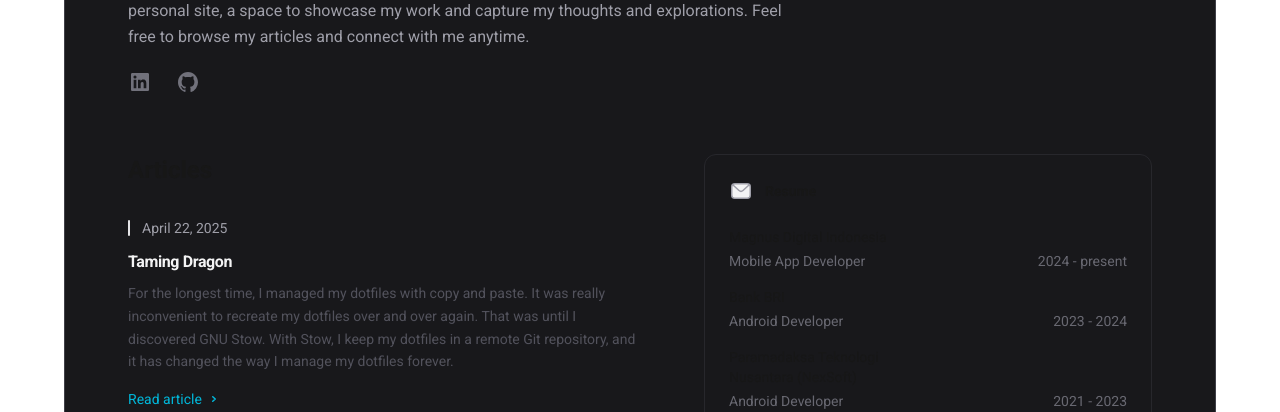
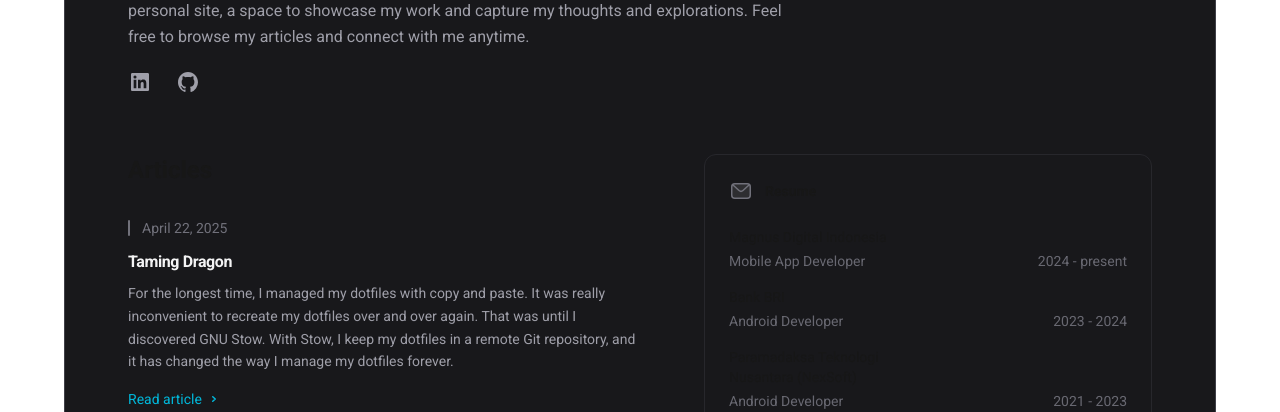
Before and after one commit to deanuharatinu/posisiterakhir, a Next.js app: page / in a window 1280 px wide. Shown: the part 388-800 px from the top of the page. Built offline with nearby package versions, Linux system fonts and the light colour scheme.

Commit message:
feat: delete `dark` class

```diff
--- a/app/about/page.tsx
+++ b/app/about/page.tsx
@@ -48,7 +48,7 @@
       <ul className="space-y-4">
         <li className="flex">
           <a target="_blank"
-            className="group flex items-center text-sm font-medium text-zinc-800 transition hover:text-cyan-500 dark:text-zinc-200 dark:hover:text-cyan-500"
+            className="group flex items-center text-sm font-medium transition text-zinc-200 hover:text-cyan-500"
             href="https://github.com/deanuharatinu">
             <svg
               viewBox="0 0 24 24"
@@ -63,7 +63,7 @@
         <li className="flex">
           <a
             target="_blank"
-            className="group flex text-sm items-center font-medium text-zinc-800 transition hover:text-cyan-500 dark:text-zinc-200 dark:hover:text-cyan-500"
+            className="group flex text-sm items-center font-medium transition text-zinc-200 hover:text-cyan-500"
             href="https://www.linkedin.com/in/deanu-haratinu/">
             <svg
               viewBox="0 0 24 24"
@@ -78,7 +78,7 @@
         <li className="flex">
           <a
             target="_self"
-            className="group flex text-sm items-center font-medium text-zinc-800 transition hover:text-cyan-500 dark:text-zinc-200 dark:hover:text-cyan-500"
+            className="group flex text-sm items-center font-medium transition text-zinc-200 hover:text-cyan-500"
             href="mailto:deanuharatinutuu@gmail.com">
             <svg
               viewBox="0 0 24 24"
@@ -88,7 +88,7 @@
               <path fillRule="evenodd" d="M6 5a3 3 0 0 0-3 3v8a3 3 0 0 0 3 3h12a3 3 0 0 0 3-3V8a3 3 0 0 0-3-3H6Zm.245 2.187a.75.75 0 0 0-.99 1.126l6.25 5.5a.75.75 0 0 0 .99 0l6.25-5.5a.75.75 0 0 0-.99-1.126L12 12.251 6.245 7.187Z">
               </path>
             </svg>
-            <span className="ml-4">deanuharatinutuu@gmail.com</span>
+            <span className="ml-4">deanuuharatinutuu@gmail.com</span>
           </a>
         </li>
       </ul>
--- a/app/articles/article.tsx
+++ b/app/articles/article.tsx
@@ -14,14 +14,14 @@
             </a>
           </h2>
 
-          <time className="md:hidden relative z-10 order-first mb-3 flex items-center text-sm text-zinc-400 dark:text-zinc-500 pl-3.5" dateTime="2024-06-18">
+          <time className="md:hidden relative z-10 order-first mb-3 flex items-center text-sm text-zinc-500 pl-3.5" dateTime="2024-06-18">
             <span className="absolute inset-y-0 left-0 flex items-center" aria-hidden="true">
-              <span className="h-4 w-0.5 rounded-full bg-zinc-200 dark:bg-zinc-500"></span>
+              <span className="h-4 w-0.5 rounded-full bg-zinc-500"></span>
             </span>
             {formatMillisToDate(article.dateMillis)}
           </time>
 
-          <p className="relative z-10 mt-2 text-sm/relaxed text-zinc-600 dark:text-zinc-400">
+          <p className="relative z-10 mt-2 text-sm/relaxed text-zinc-400">
             {article.content}
           </p>
 
@@ -32,7 +32,7 @@
             </svg>
           </div>
         </div>
-        <time className="mt-1 hidden md:block relative z-10 order-first mb-3 items-center text-sm text-zinc-400 dark:text-zinc-500" dateTime="2024-06-18">
+        <time className="mt-1 hidden md:block relative z-10 order-first mb-3 items-center text-sm text-zinc-500" dateTime="2024-06-18">
           {formatMillisToDate(article.dateMillis)}
         </time>
       </article>
--- a/app/page.tsx
+++ b/app/page.tsx
@@ -25,7 +25,8 @@
             <svg
               viewBox="0 0 24 24"
               aria-hidden="true"
-              className="h-6 w-6 fill-zinc-500 transition group-hover:fill-zinc-600 dark:fill-zinc-400 dark:group-hover:fill-zinc-300"><path d="M18.335 18.339H15.67v-4.177c0-.996-.02-2.278-1.39-2.278-1.389 0-1.601 1.084-1.601 2.205v4.25h-2.666V9.75h2.56v1.17h.035c.358-.674 1.228-1.387 2.528-1.387 2.7 0 3.2 1.778 3.2 4.091v4.715zM7.003 8.575a1.546 1.546 0 01-1.548-1.549 1.548 1.548 0 111.547 1.549zm1.336 9.764H5.666V9.75H8.34v8.589zM19.67 3H4.329C3.593 3 3 3.58 3 4.297v15.406C3 20.42 3.594 21 4.328 21h15.338C20.4 21 21 20.42 21 19.703V4.297C21 3.58 20.4 3 19.666 3h.003z">
+              className="h-6 w-6 transition fill-zinc-400 group-hover:fill-zinc-300">
+              <path d="M18.335 18.339H15.67v-4.177c0-.996-.02-2.278-1.39-2.278-1.389 0-1.601 1.084-1.601 2.205v4.25h-2.666V9.75h2.56v1.17h.035c.358-.674 1.228-1.387 2.528-1.387 2.7 0 3.2 1.778 3.2 4.091v4.715zM7.003 8.575a1.546 1.546 0 01-1.548-1.549 1.548 1.548 0 111.547 1.549zm1.336 9.764H5.666V9.75H8.34v8.589zM19.67 3H4.329C3.593 3 3 3.58 3 4.297v15.406C3 20.42 3.594 21 4.328 21h15.338C20.4 21 21 20.42 21 19.703V4.297C21 3.58 20.4 3 19.666 3h.003z">
               </path>
             </svg>
           </a>
@@ -37,7 +38,7 @@
             <svg
               viewBox="0 0 24 24"
               aria-hidden="true"
-              className="h-6 w-6 fill-zinc-500 transition group-hover:fill-zinc-600 dark:fill-zinc-400 dark:group-hover:fill-zinc-300"><path fillRule="evenodd" clipRule="evenodd" d="M12 2C6.475 2 2 6.588 2 12.253c0 4.537 2.862 8.369 6.838 9.727.5.09.687-.218.687-.487 0-.243-.013-1.05-.013-1.91C7 20.059 6.35 18.957 6.15 18.38c-.113-.295-.6-1.205-1.025-1.448-.35-.192-.85-.667-.013-.68.788-.012 1.35.744 1.538 1.051.9 1.551 2.338 1.116 2.912.846.088-.666.35-1.115.638-1.371-2.225-.256-4.55-1.14-4.55-5.062 0-1.115.387-2.038 1.025-2.756-.1-.256-.45-1.307.1-2.717 0 0 .837-.269 2.75 1.051.8-.23 1.65-.346 2.5-.346.85 0 1.7.115 2.5.346 1.912-1.333 2.75-1.05 2.75-1.05.55 1.409.2 2.46.1 2.716.637.718 1.025 1.628 1.025 2.756 0 3.934-2.337 4.806-4.562 5.062.362.32.675.936.675 1.897 0 1.371-.013 2.473-.013 2.82 0 .268.188.589.688.486a10.039 10.039 0 0 0 4.932-3.74A10.447 10.447 0 0 0 22 12.253C22 6.588 17.525 2 12 2Z">
+              className="h-6 w-6 transition fill-zinc-400 group-hover:fill-zinc-300"><path fillRule="evenodd" clipRule="evenodd" d="M12 2C6.475 2 2 6.588 2 12.253c0 4.537 2.862 8.369 6.838 9.727.5.09.687-.218.687-.487 0-.243-.013-1.05-.013-1.91C7 20.059 6.35 18.957 6.15 18.38c-.113-.295-.6-1.205-1.025-1.448-.35-.192-.85-.667-.013-.68.788-.012 1.35.744 1.538 1.051.9 1.551 2.338 1.116 2.912.846.088-.666.35-1.115.638-1.371-2.225-.256-4.55-1.14-4.55-5.062 0-1.115.387-2.038 1.025-2.756-.1-.256-.45-1.307.1-2.717 0 0 .837-.269 2.75 1.051.8-.23 1.65-.346 2.5-.346.85 0 1.7.115 2.5.346 1.912-1.333 2.75-1.05 2.75-1.05.55 1.409.2 2.46.1 2.716.637.718 1.025 1.628 1.025 2.756 0 3.934-2.337 4.806-4.562 5.062.362.32.675.936.675 1.897 0 1.371-.013 2.473-.013 2.82 0 .268.188.589.688.486a10.039 10.039 0 0 0 4.932-3.74A10.447 10.447 0 0 0 22 12.253C22 6.588 17.525 2 12 2Z">
               </path>
             </svg>
           </a>
--- a/app/ui/home-article.tsx
+++ b/app/ui/home-article.tsx
@@ -13,14 +13,14 @@
           </a>
         </h2>
 
-        <time className="relative z-10 order-first mb-3 flex items-center text-sm text-zinc-400 dark:text-zinc-500 pl-3.5" dateTime="2024-06-18">
+        <time className="relative z-10 order-first mb-3 flex items-center text-sm text-zinc-500 pl-3.5" dateTime="2024-06-18">
           <span className="absolute inset-y-0 left-0 flex items-center" aria-hidden="true">
-            <span className="h-4 w-0.5 rounded-full bg-zinc-200 dark:bg-zinc-500"></span>
+            <span className="h-4 w-0.5 rounded-full bg-zinc-500"></span>
           </span>
           {formatMillisToDate(article.dateMillis)}
         </time>
 
-        <p className="relative z-10 mt-2 text-sm/relaxed text-zinc-600 dark:text-zinc-400">
+        <p className="relative z-10 mt-2 text-sm/relaxed text-zinc-400">
           {article.content}
         </p>
 
--- a/app/ui/resume-card.tsx
+++ b/app/ui/resume-card.tsx
@@ -11,9 +11,9 @@
           aria-hidden="true"
           className="h-6 w-6 flex-none">
           <path d="M2.75 7.75a3 3 0 0 1 3-3h12.5a3 3 0 0 1 3 3v8.5a3 3 0 0 1-3 3H5.75a3 3 0 0 1-3-3v-8.5Z"
-            className="fill-zinc-100 stroke-zinc-400 dark:fill-zinc-100/10 dark:stroke-zinc-500"></path>
+            className="fill-zinc-100/10 stroke-zinc-500"></path>
           <path d="m4 6 6.024 5.479a2.915 2.915 0 0 0 3.952 0L20 6"
-            className="stroke-zinc-400 dark:stroke-zinc-500"></path>
+            className="stroke-zinc-500"></path>
         </svg>
         <h2 className="text-sm font-bold">
           Resume
```
